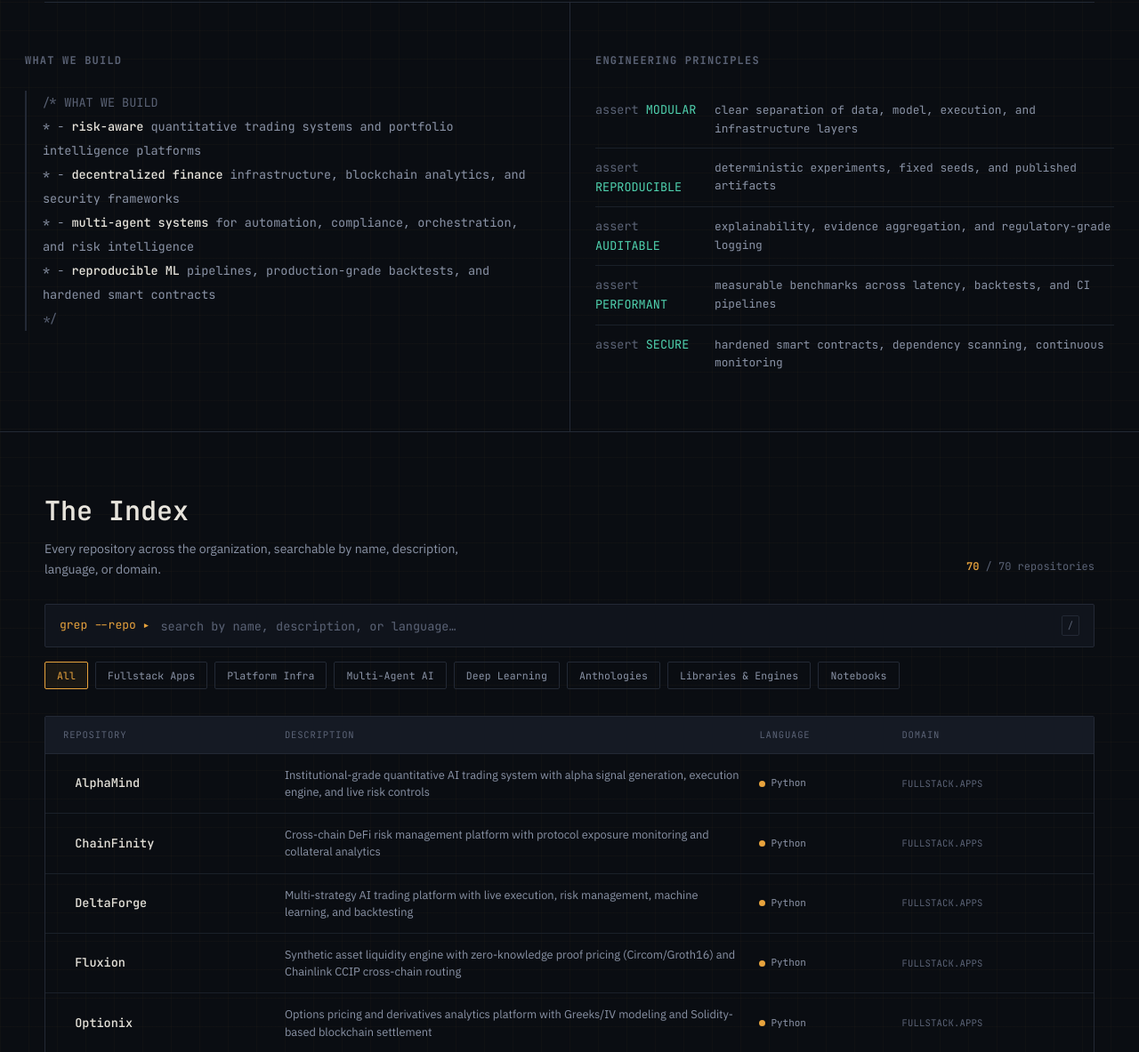
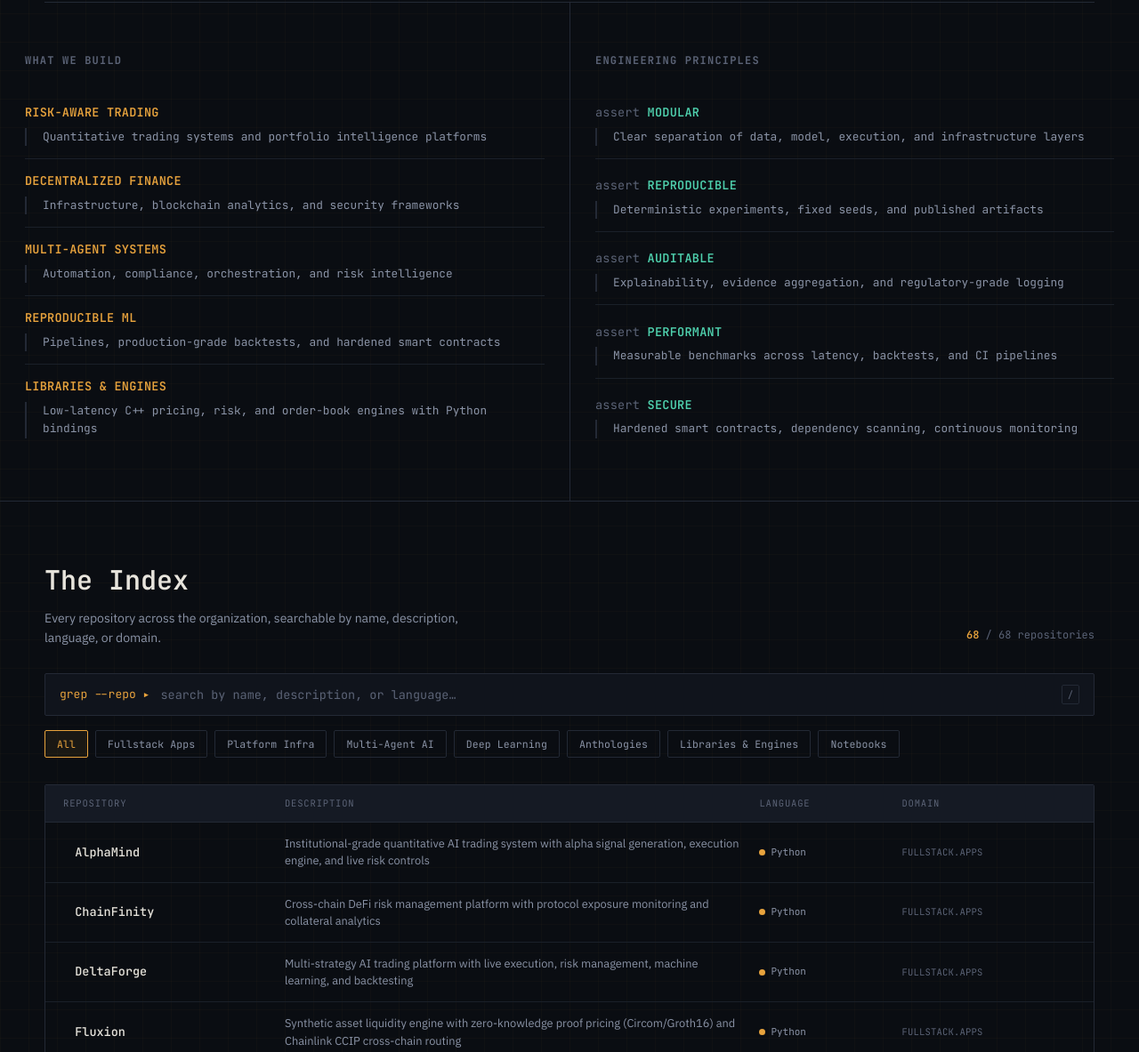
Before and after one commit to quantsingularity/Ledger, a plain HTML site: page index.html in a window 1280 px wide. Shown: the part 708-1891 px from the top of the page at 89% size. Drawn offline with Linux system fonts and the light colour scheme.

Commit message:
Refactor code and enhance maintainability.

```diff
--- a/index.html
+++ b/index.html
@@ -363,6 +363,9 @@
       }
       .panel__inner {
         padding: 0 28px;
+        height: 100%;
+        display: flex;
+        flex-direction: column;
       }
       .panel h2 {
         font-family: var(--mono);
@@ -372,51 +375,46 @@
         text-transform: uppercase;
         margin: 0 0 24px;
       }
-      .comment-block {
+      .kv-list {
+        flex: 1;
+        display: flex;
+        flex-direction: column;
+        justify-content: space-between;
         font-family: var(--mono);
         font-size: 13.5px;
-        line-height: 2;
+      }
+      .kv-row {
+        padding: 14px 0;
+        border-bottom: 1px solid var(--rule-soft);
+      }
+      .kv-row:last-child {
+        border-bottom: none;
+      }
+      .kv-key {
+        display: block;
+        font-weight: 600;
+        letter-spacing: 0.02em;
+        margin-bottom: 6px;
+      }
+      .kv-val {
+        display: block;
         color: var(--text-dim);
+        font-size: 12.8px;
+        line-height: 1.6;
+        padding-left: 18px;
         border-left: 2px solid var(--rule);
-        padding-left: 18px;
-      }
-      .comment-block .cb-open,
-      .comment-block .cb-close {
-        color: var(--text-faint);
-      }
-      .comment-block .cb-line {
-        display: block;
-      }
-      .comment-block .cb-line b {
-        color: var(--text);
-        font-weight: 500;
-      }
-
-      .assert-list {
-        font-family: var(--mono);
-        font-size: 13.5px;
-      }
-      .assert-row {
-        display: grid;
-        grid-template-columns: 120px 1fr;
-        gap: 14px;
-        padding: 11px 0;
-        border-bottom: 1px solid var(--rule-soft);
-        align-items: baseline;
-      }
-      .assert-row:last-child {
-        border-bottom: none;
-      }
-      .assert-key {
+      }
+
+      .kv-list--build .kv-key {
+        color: var(--amber);
+      }
+      .kv-list--assert .kv-key {
         color: var(--teal);
       }
-      .assert-key::before {
+      .kv-list--assert .kv-key::before {
         content: "assert ";
         color: var(--text-faint);
-      }
-      .assert-val {
-        color: var(--text-dim);
-        font-size: 12.8px;
+        font-weight: 400;
       }
 
       /* ---------- INDEX / LEDGER ---------- */
@@ -820,7 +818,7 @@
             >GitHub ↗</a
           >
         </nav>
-        <span class="nav__tag" id="navTag">70 REPOS</span>
+        <span class="nav__tag" id="navTag">68 REPOS</span>
       </div>
     </header>
 
@@ -842,7 +840,7 @@
 
         <div class="hero__stats">
           <div class="stat">
-            <div class="stat__value">70</div>
+            <div class="stat__value">68</div>
             <div class="stat__label">Repositories</div>
           </div>
           <div class="stat">
@@ -875,64 +873,81 @@
         <div class="panel">
           <div class="panel__inner">
             <h2>What We Build</h2>
-            <div class="comment-block">
-              <span class="cb-line cb-open">/* WHAT WE BUILD</span>
-              <span class="cb-line">
-                * - <b>risk-aware</b> quantitative trading systems and portfolio
-                intelligence platforms</span
-              >
-              <span class="cb-line">
-                * - <b>decentralized finance</b> infrastructure, blockchain
-                analytics, and security frameworks</span
-              >
-              <span class="cb-line">
-                * - <b>multi-agent systems</b> for automation, compliance,
-                orchestration, and risk intelligence</span
-              >
-              <span class="cb-line">
-                * - <b>reproducible ML</b> pipelines, production-grade
-                backtests, and hardened smart contracts</span
-              >
-              <span class="cb-line cb-close"> */</span>
+            <div class="kv-list kv-list--build">
+              <div class="kv-row">
+                <span class="kv-key">RISK-AWARE TRADING</span>
+                <span class="kv-val"
+                  >Quantitative trading systems and portfolio intelligence
+                  platforms</span
+                >
+              </div>
+              <div class="kv-row">
+                <span class="kv-key">DECENTRALIZED FINANCE</span>
+                <span class="kv-val"
+                  >Infrastructure, blockchain analytics, and security
+                  frameworks</span
+                >
+              </div>
+              <div class="kv-row">
+                <span class="kv-key">MULTI-AGENT SYSTEMS</span>
+                <span class="kv-val"
+                  >Automation, compliance, orchestration, and risk
+                  intelligence</span
+                >
+              </div>
+              <div class="kv-row">
+                <span class="kv-key">REPRODUCIBLE ML</span>
+                <span class="kv-val"
+                  >Pipelines, production-grade backtests, and hardened smart
+                  contracts</span
+                >
+              </div>
+              <div class="kv-row">
+                <span class="kv-key">LIBRARIES &amp; ENGINES</span>
+                <span class="kv-val"
+                  >Low-latency C++ pricing, risk, and order-book engines with
+                  Python bindings</span
+                >
+              </div>
             </div>
           </div>
         </div>
         <div class="panel">
           <div class="panel__inner">
             <h2>Engineering Principles</h2>
-            <div class="assert-list">
-              <div class="assert-row">
-                <span class="assert-key">MODULAR</span
-                ><span class="assert-val"
-                  >clear separation of data, model, execution, and
+            <div class="kv-list kv-list--assert">
+              <div class="kv-row">
+                <span class="kv-key">MODULAR</span>
+                <span class="kv-val"
+                  >Clear separation of data, model, execution, and
                   infrastructure layers</span
                 >
               </div>
-              <div class="assert-row">
-                <span class="assert-key">REPRODUCIBLE</span
-                ><span class="assert-val"
-                  >deterministic experiments, fixed seeds, and published
+              <div class="kv-row">
+                <span class="kv-key">REPRODUCIBLE</span>
+                <span class="kv-val"
+                  >Deterministic experiments, fixed seeds, and published
                   artifacts</span
                 >
               </div>
-              <div class="assert-row">
-                <span class="assert-key">AUDITABLE</span
-                ><span class="assert-val"
-                  >explainability, evidence aggregation, and regulatory-grade
+              <div class="kv-row">
+                <span class="kv-key">AUDITABLE</span>
+                <span class="kv-val"
+                  >Explainability, evidence aggregation, and regulatory-grade
                   logging</span
                 >
               </div>
-              <div class="assert-row">
-                <span class="assert-key">PERFORMANT</span
-                ><span class="assert-val"
-                  >measurable benchmarks across latency, backtests, and CI
+              <div class="kv-row">
+                <span class="kv-key">PERFORMANT</span>
+                <span class="kv-val"
+                  >Measurable benchmarks across latency, backtests, and CI
                   pipelines</span
                 >
               </div>
-              <div class="assert-row">
-                <span class="assert-key">SECURE</span
-                ><span class="assert-val"
-                  >hardened smart contracts, dependency scanning, continuous
+              <div class="kv-row">
+                <span class="kv-key">SECURE</span>
+                <span class="kv-val"
+                  >Hardened smart contracts, dependency scanning, continuous
                   monitoring</span
                 >
               </div>
@@ -951,7 +966,7 @@
             </div>
           </div>
           <div class="result-count" id="resultCount" aria-live="polite">
-            <b>70</b> / 70 repositories
+            <b>68</b> / 68 repositories
           </div>
         </div>
 
@@ -1241,23 +1256,9 @@
           domain: "FULLSTACK.APPS",
         },
         {
-          name: "QuantumBallot",
-          url: "https://github.com/QuantSingularity/QuantumBallot",
-          desc: "Blockchain-based election management platform for US voting with a custom ledger and QR-code voter verification",
-          lang: "TypeScript",
-          domain: "FULLSTACK.APPS",
-        },
-        {
           name: "FinFlow",
           url: "https://github.com/QuantSingularity/FinFlow",
           desc: "Financial workflow automation and orchestration platform with event-driven pipelines and approval routing",
-          lang: "TypeScript",
-          domain: "FULLSTACK.APPS",
-        },
-        {
-          name: "Predictron",
-          url: "https://github.com/QuantSingularity/Predictron",
-          desc: "Non-custodial on-chain prediction market and staking platform with SIWE wallet auth and an advisory-only AI signal layer",
           lang: "TypeScript",
           domain: "FULLSTACK.APPS",
         },
```
